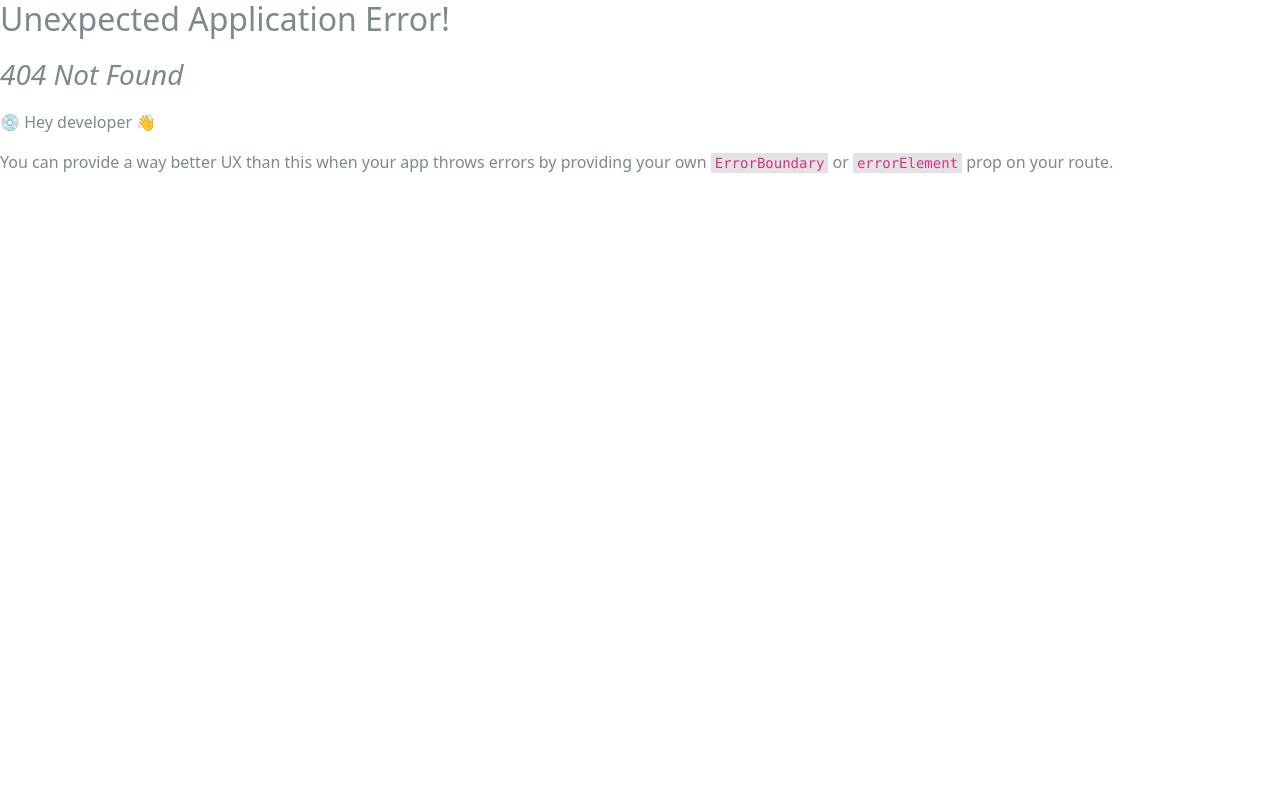
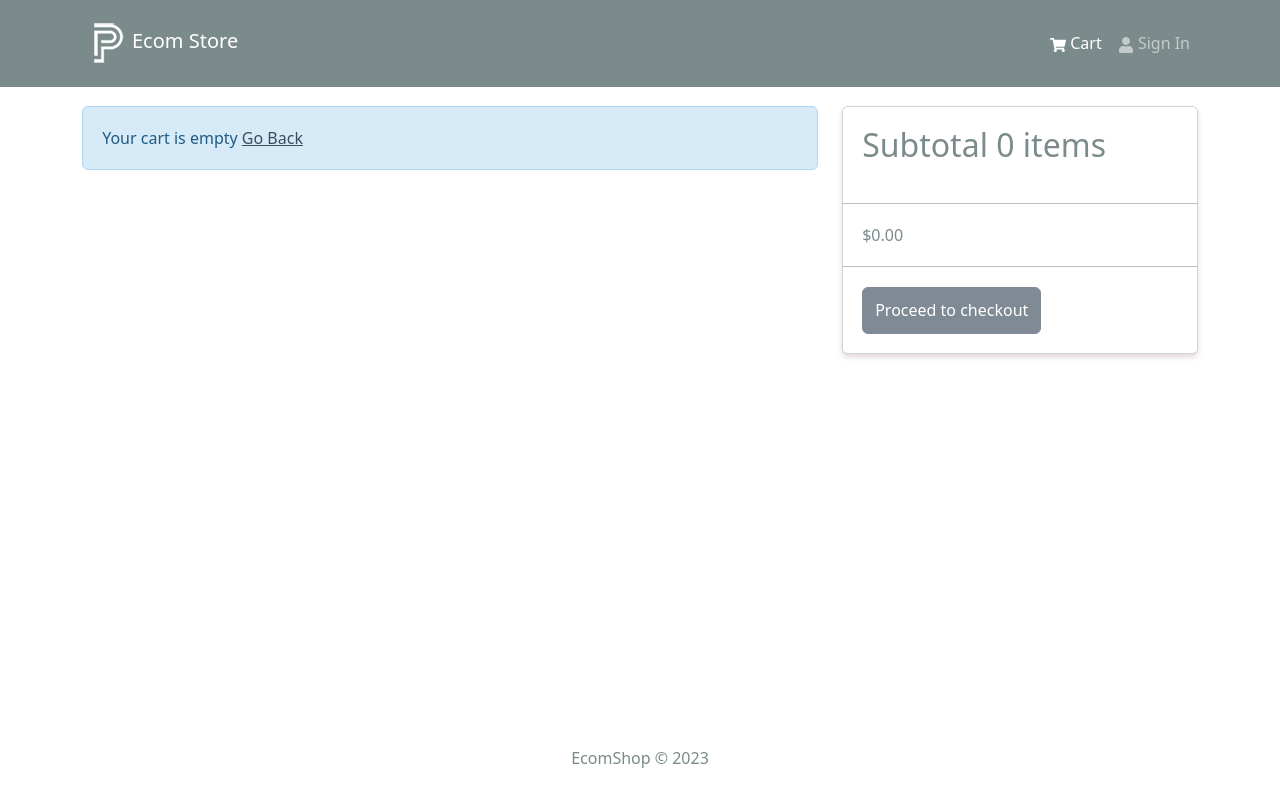
Before and after one commit to haseeebs/Ecom-project, a React (Create React App) app in the folder frontend/: page /cart in a window 1280 px wide. Before the commit this address had no page. Built offline with nearby package versions, Linux system fonts and the light colour scheme.

Commit message:
Implement CartScreen for '/cart' with addToCart action, dynamic quantity adjustments, total price display, and user-friendly empty cart message.

```diff
--- a/frontend/src/components/Header.jsx
+++ b/frontend/src/components/Header.jsx
@@ -8,7 +8,6 @@ import Logo from "../assets/logo.png"
 const Header = () => {
 
     const cartItems = useSelector((store) => store.cart.cartItems)
-    console.log(cartItems);
 
     return (
         <header>
--- a/frontend/src/index.js
+++ b/frontend/src/index.js
@@ -10,6 +10,7 @@ import App from './App';
 import reportWebVitals from './reportWebVitals';
 import HomeScreen from './screens/HomeScreen';
 import ProductScreen from './screens/ProductScreen';
+import CartScreen from './screens/CartScreen.jsx';
 
 const appRouter = createBrowserRouter([
   {
@@ -22,6 +23,10 @@ const appRouter = createBrowserRouter([
       {
         path: '/product/:id',
         element: <ProductScreen />
+      },
+      {
+        path: '/cart',
+        element: <CartScreen />
       }
     ]
   }
--- /dev/null
+++ b/frontend/src/screens/CartScreen.jsx
@@ -0,0 +1,80 @@
+import React from 'react'
+import { FaTrash } from 'react-icons/fa'
+import { addToCart } from '../slices/cartSlice'
+import { Link, useNavigate } from 'react-router-dom'
+import { useDispatch, useSelector } from 'react-redux'
+import { Row, Col, Form, Card, ListGroup, Image, Button } from 'react-bootstrap'
+import Message from '../components/Message'
+
+
+const CartScreen = () => {
+
+    const dispatch = useDispatch();
+    const { cartItems } = useSelector((store) => store.cart)
+    const handleAddToCart = (product , quantity) => {
+        dispatch(addToCart({...product , quantity}))
+    }
+
+    return (
+        <Row>
+            <Col md={8}>
+                {cartItems.length === 0 ? (
+                    <Message>Your cart is empty <Link to={'/'}>Go Back</Link></Message>
+                ) : (
+                    <ListGroup variant='flush'>
+
+                        {cartItems.map((item) => (
+
+                            <ListGroup.Item key={item._id}>
+                                <Row>
+                                    <Col md={2}>
+                                        <Image src={item.image} alt={item.name} fluid rounded />
+                                    </Col>
+
+                                    <Col md={3} className="d-flex align-items-center">
+                                        <Link to={`/product/${item._id}`}>{item.name}</Link>
+                                    </Col>
+
+                                    <Col md={2} className="d-flex align-items-center">
+                                        ${item.price}
+                                    </Col>
+
+                                    <Col md={2} className="d-flex align-items-center">
+                                        <Form.Select value={item.quantity} onChange={ (e) => handleAddToCart(item , Number(e.target.value))}>
+                                            {[...Array(item.countInStock).keys()].map(count => (
+                                                <option key={count + 1} value={count + 1}>{count + 1}</option>
+                                            ))}
+                                        </Form.Select>
+                                    </Col>
+
+                                    <Col md={2} className="d-flex align-items-center">
+                                        <Button type='button' variant='light'> <FaTrash /> </Button>
+                                    </Col>
+                                </Row>
+                            </ListGroup.Item>
+
+                        ))}
+
+                    </ListGroup>
+                )}
+            </Col>
+            <Col md={4}>
+                <Card>
+                    <ListGroup variant='flush'>
+                        <ListGroup.Item>
+                            <h2>Subtotal {cartItems.reduce( (acc , item) => acc + item.quantity , 0)} items</h2>
+                        </ListGroup.Item>
+                        <ListGroup.Item>
+                            ${cartItems.reduce( (acc , item) => acc + item.quantity * item.price , 0).toFixed(2)}
+                        </ListGroup.Item>
+                        <ListGroup.Item>
+                            <Button type='button' className='btn-block' disabled={cartItems.length === 0}>Proceed to checkout</Button>
+                        </ListGroup.Item>
+                    </ListGroup>
+                </Card>
+            </Col>
+        </Row>
+    )
+}
+
+export default CartScreen
--- a/frontend/src/screens/ProductScreen.jsx
+++ b/frontend/src/screens/ProductScreen.jsx
@@ -24,7 +24,7 @@ const ProductScreen = () => {
   // Event handler for adding to cart
   const handleAddToCart = () => {
     dispatch(addToCart({ ...product, quantity }));
-    // navigate('/cart');
+    navigate('/cart');
   }
 
   return (
```
